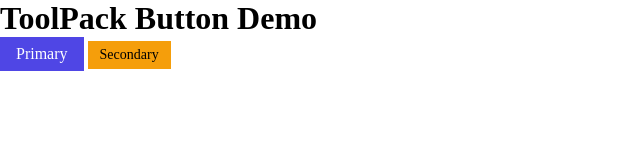
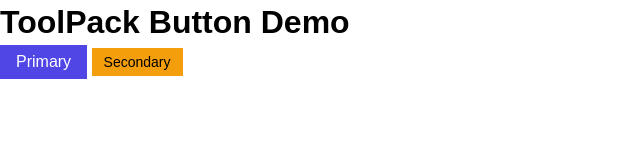
Before and after one commit to enka78/toolpack, a website: page index.html in a window 1280 px wide. Shown: the whole page, without its empty margins (0-640 px from the left). Drawn offline with Linux system fonts and the light colour scheme; files whose address does not match are found by name.

Commit message:
Add final ToolGude, .gitignore, package.json and reset.css

```diff
--- a/src/css/reset.css
+++ b/src/css/reset.css
@@ -0,0 +1,31 @@
+/* reset.css */
+* {
+  margin: 0;
+  padding: 0;
+  box-sizing: border-box;
+}
+
+html,
+body {
+  font-family: Arial, sans-serif;
+  line-height: 1.4;
+}
+
+button,
+input,
+select,
+textarea {
+  font-family: inherit;
+  font-size: 100%;
+  margin: 0;
+}
+
+a {
+  text-decoration: none;
+  color: inherit;
+}
+
+ul,
+ol {
+  list-style: none;
+}
--- a/src/css/toolpack.css
+++ b/src/css/toolpack.css
@@ -1,3 +1,4 @@
+@import url("./reset.css");
 @import url("./variables.css");
 @import url("./base.css");
 
```
Also changed, not shown: dist/toolpack.css.
